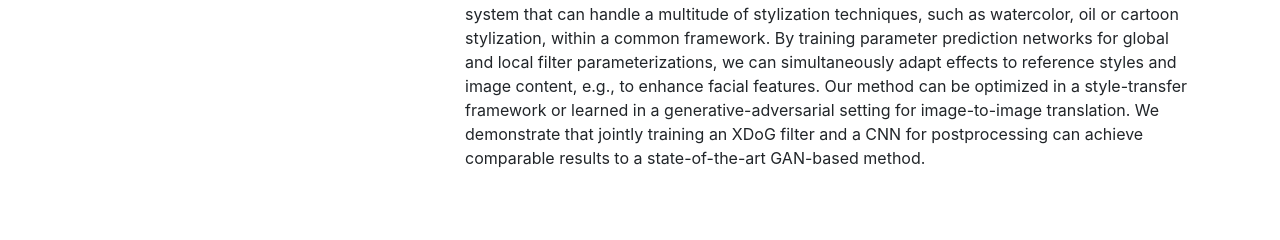
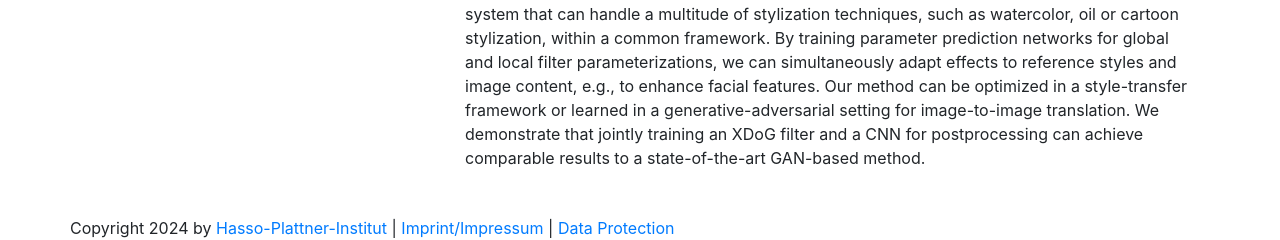
Before and after one commit to ivpg/ivpg-pages, a plain HTML site: page index.html in a window 1280 px wide. Shown: the part 2523-2763 px from the top of the page. Before the commit the page ends 2739 px from the top, so only its background shows below. Drawn offline with nearby package versions, Linux system fonts and the light colour scheme.

Commit message:
Add files via upload

```diff
--- a/index.html
+++ b/index.html
@@ -88,6 +88,10 @@
 
         Our method can be optimized in a style-transfer framework or learned in a generative-adversarial setting for image-to-image translation. We demonstrate that jointly training an XDoG filter and a CNN for postprocessing can achieve comparable results to a state-of-the-art GAN-based method.</p>
     </div>
+
+    <div id="footer">Copyright 2024 by <a href="https://hpi.de/" title="Home Page of the Hasso-Plattner-Institut">Hasso-Plattner-Institut</a> | <a href="https://hpi.de/impressum.html" target="_blank">Imprint/Impressum</a> | <a href="https://hpi.de/datenschutz.html" target="_blank">Data Protection</a> <br/>
+    </div>
+
   </div>
 </div>
 
```
